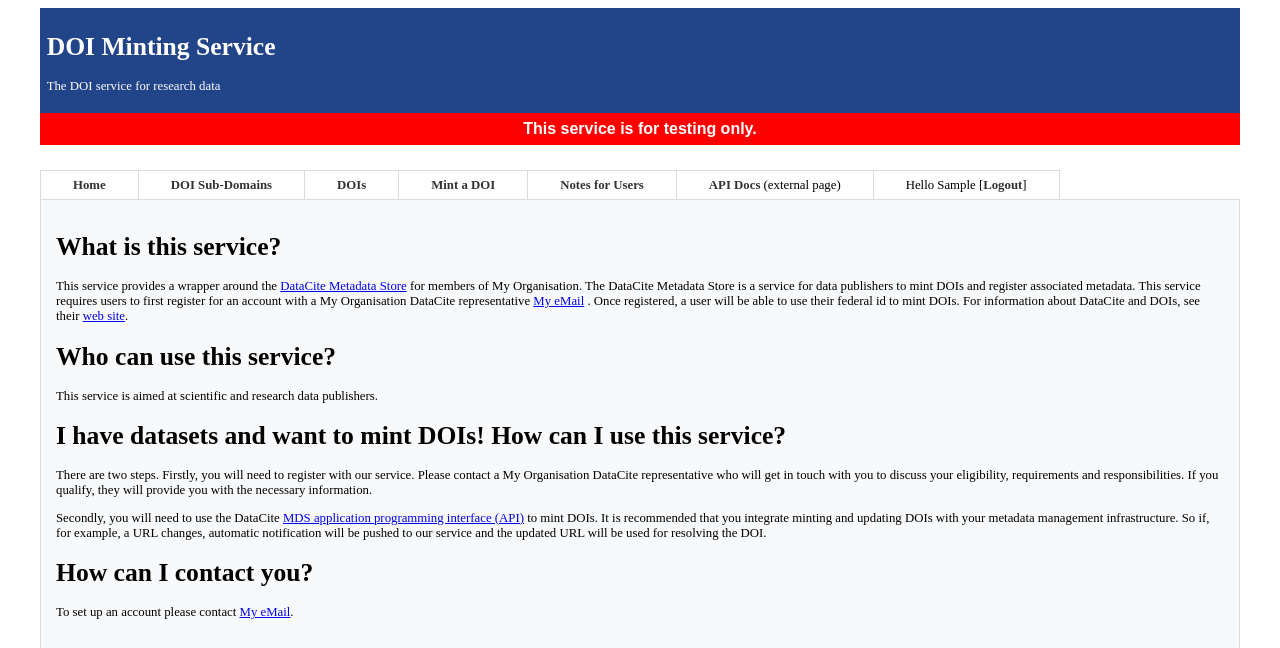
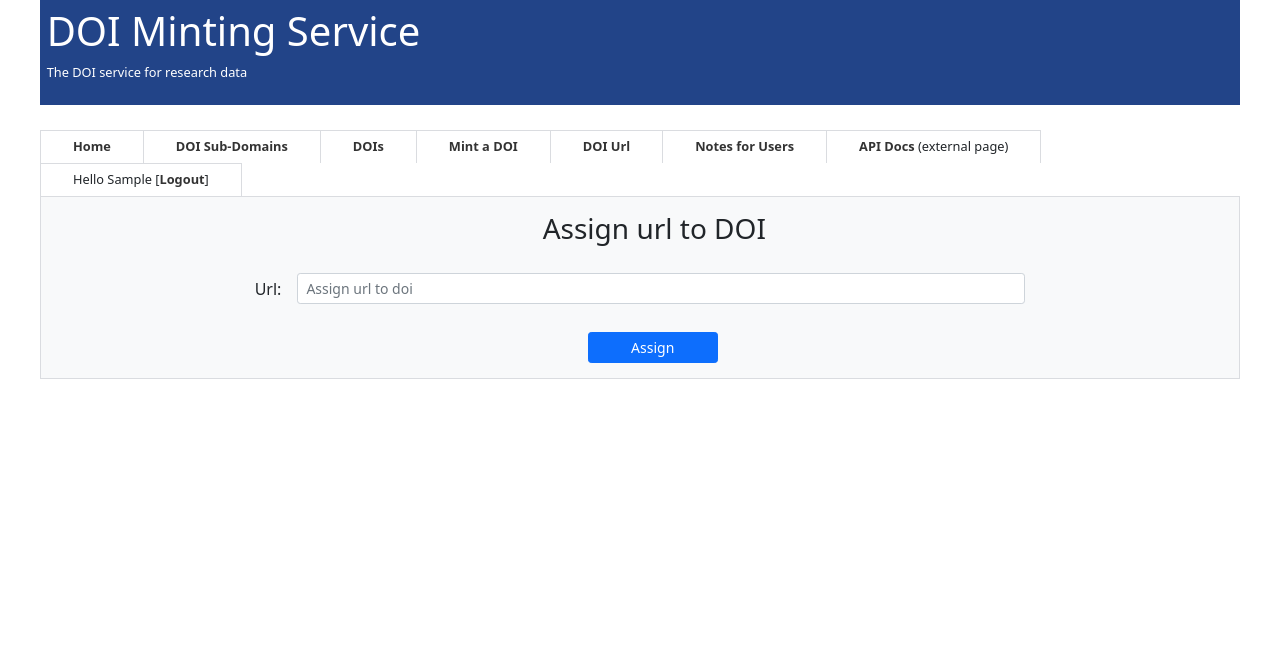
Before and after one commit to ral-facilities/doi_site, a Django app: page /addurl in a window 1280 px wide. Shown: the top 648 px of the page. Run offline with Django 3.2, Linux system fonts and the light colour scheme; the visitor is signed in with stand-in values (Sample User, id 1); parts of the project's set-up code (start-up, migrations or seed data) failed here and were passed over.

Commit message:
add page to assign url to doi

```diff
--- a/datasets/forms.py
+++ b/datasets/forms.py
@@ -55,3 +55,6 @@ CreatorFormset = formset_factory(CreatorForm, extra=0,  min_num=1, validate_min=
 
 class UrlForm(forms.Form):
     url = forms.CharField(label='Url', widget=forms.TextInput(attrs={'class':'form-control form-control-sm', 'id':'url'}))
+
+class AddUrlForm(forms.Form):
+    add_url = forms.CharField(label='Add Url', widget=forms.TextInput(attrs={'placeholder': 'Assign url to doi', 'class':'form-control form-control-sm', 'id':'addUrl'}))
--- /dev/null
+++ b/datasets/templates/add_url.html
@@ -0,0 +1,35 @@
+{% extends "doi_site/organisation_wrapper.html" %} {% block head %}
+<link
+  href="https://cdn.jsdelivr.net/npm/bootstrap@5.1.3/dist/css/bootstrap.min.css"
+  rel="stylesheet"
+  integrity="sha384-1BmE4kWBq78iYhFldvKuhfTAU6auU8tT94WrHftjDbrCEXSU1oBoqyl2QvZ6jIW3"
+  crossorigin="anonymous"
+/>
+{% endblock %} {% block content %}
+<h3 class="offset-5 bold--text">Assign url to DOI</h3>
+<div class="row">
+  <div class="col-md-2"></div>
+  <div class="col-md-8">
+    <form class="form-horizontal mt-3" method="POST" action="">
+        {% csrf_token %}
+        <div class="row g-3 align-items-center">
+        <div class="col-auto">
+            <label for="url" class="col-form-label fs-6">Url:</label>
+            </div>
+            <div class="col">
+            {{form.add_url}}
+        </div>
+        </div>
+        <div class="row offset-5 spacer">
+            <div class="col-4 mt-4 d-grid gap-2">
+            <button type="submit" class="btn btn-block btn-sm btn-primary">
+                Assign
+            </button>
+            </div>
+        </div>
+    </form>
+  </div>
+</div>
+
+  {% endblock %}
+</div>
--- a/datasets/views.py
+++ b/datasets/views.py
@@ -3,7 +3,7 @@ from django.contrib.auth.decorators import login_required
 from django.shortcuts import render
 from django.utils.decorators import method_decorator
 from django.views.generic import View
-from .forms import SubjectFormset, CreatorFormset, DoiForm, UrlForm
+from .forms import SubjectFormset, CreatorFormset, DoiForm, AddUrlForm, UrlForm
 from django.shortcuts import render, redirect
 import xml.etree.ElementTree as ET
 from .dict_to_xml import dict_to_xml
@@ -125,6 +125,15 @@ class Mint(View):
             'heading': heading_message,
         })
 
+
+class AddUrl(View):
+    @method_decorator(login_required)
+    def dispatch(self, request, *args, **kwargs):
+        return super().dispatch(request, *args, **kwargs)
+    template_name = 'add_url.html'
+    def get(self, request, err=None):
+        addurlform = AddUrlForm(request.GET or None)
+        return render(request, self.template_name, {'form': addurlform})
 class Url(View):
     @method_decorator(login_required)
     def dispatch(self, request, *args, **kwargs):
--- a/doi_site/templates/doi_site/base.html
+++ b/doi_site/templates/doi_site/base.html
@@ -31,6 +31,7 @@
                 <li><a href="{% url 'domains' %}">DOI Sub-Domains</a></li>
                 <li><a href="{% url 'doi_list' %}">DOIs</a></li>
                 <li><a href="{% url 'mint' %}">Mint a DOI</a></li>
+                <li><a href="{% url 'addurl' %}">DOI Url</a></li>
                 <li><a href="{% url 'notes' %}">Notes for Users</a></li>
                 <li><a href="https://support.datacite.org/docs/mds-api-guide"
                     target="_blank">API Docs</a> (external page)</li>
--- a/doi_site/urls.py
+++ b/doi_site/urls.py
@@ -2,7 +2,7 @@
 
 from django.urls import re_path, path
 from django.contrib import admin
-from datasets.views import Mint, Url
+from datasets.views import Mint, AddUrl, Url
 from doi_site.views import DoiList, Domains, HomeView, Notes, Login, Logout
 from mds.views import DoiView, MetadataView, MediaView
 
@@ -17,6 +17,7 @@ urlpatterns = [
     re_path(r"^doilist$", DoiList.as_view(), name="doi_list"),
     re_path(r"^domains$", Domains.as_view(), name="domains"),
     re_path(r"^mint$", Mint.as_view(), name="mint"),
+    re_path(r"^addurl$", AddUrl.as_view(), name="addurl"),
     path('mint/<path:doi>', Url.as_view(), name="minturl"),
     re_path(r"^notes$", Notes.as_view(), name="notes"),
 
```
